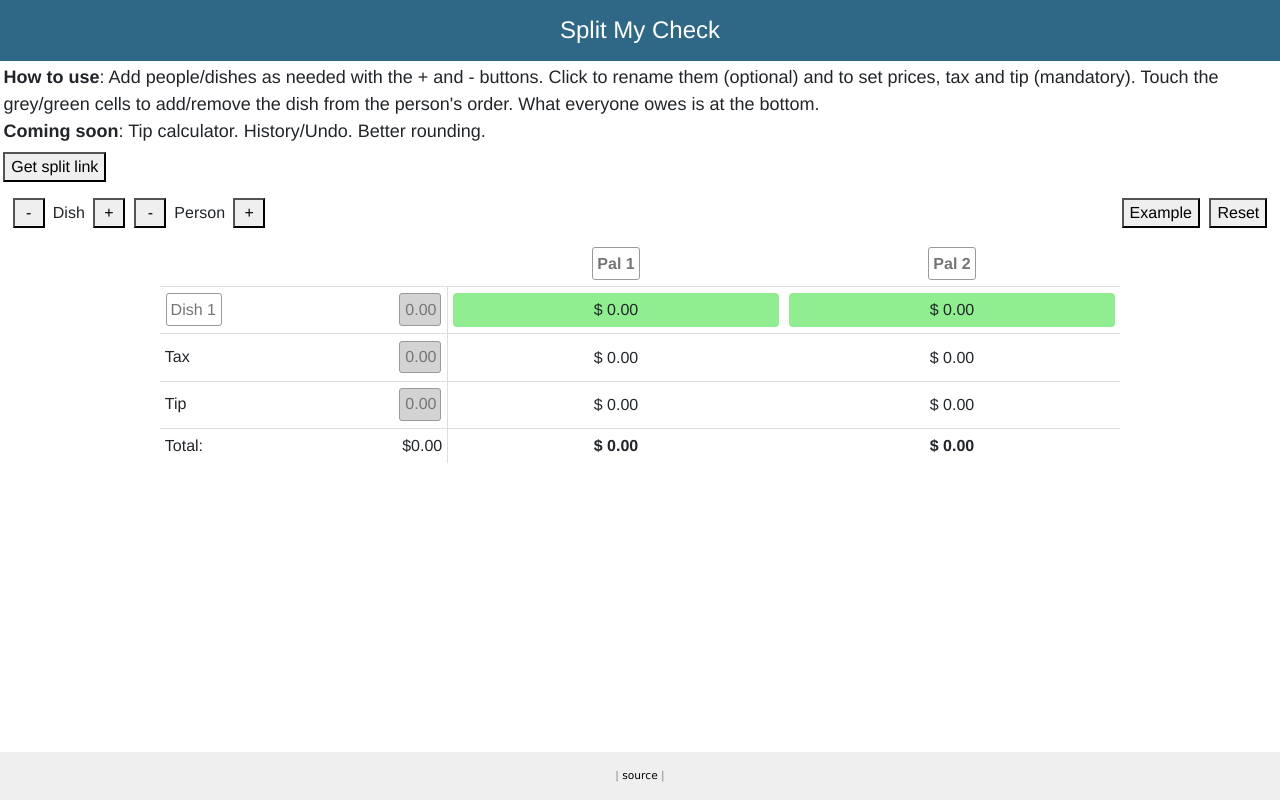
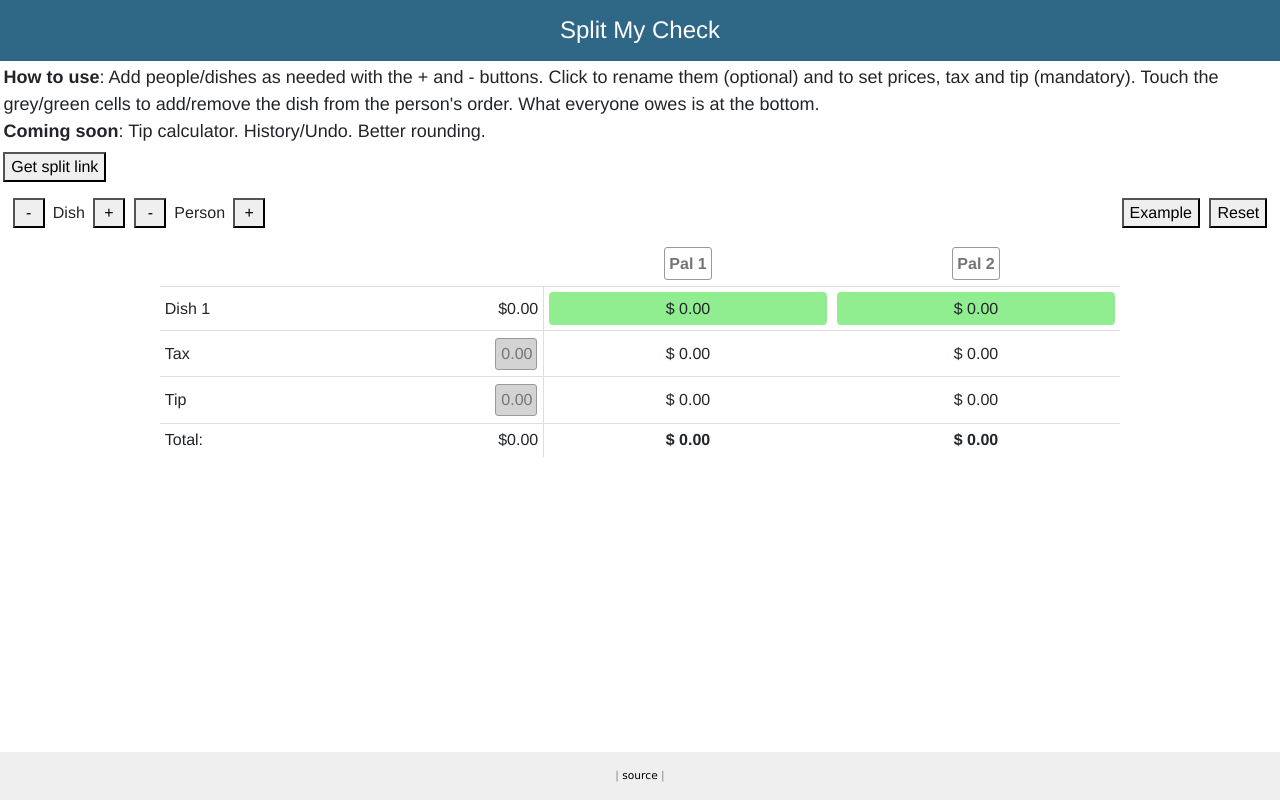
Before and after one commit to mritterhoff/splitmycheck, a React (Create React App) app in the folder client/: page / in a window 1280 px wide. Built offline with nearby package versions, Linux system fonts and the light colour scheme.

Commit message:
complete redo of RowHeader (into RH2) to make the UI better

```diff
--- a/client/src/components/RowHeader.js
+++ b/client/src/components/RowHeader.js
@@ -31,28 +31,28 @@ class RowHeader extends React.Component {
     }
   }
 
-  _onBlur() {
-    // return;  // uncomment this to help with style analysis in chrome
-    this._timeoutID = setTimeout(() => {
-      if (this.state.isManagingFocus) {
-        this.setState(prevState => ({
-          isManagingFocus: false
-        }));
-      }
-    }, 0);
-  }
+  // _onBlur() {
+  //   // return;  // uncomment this to help with style analysis in chrome
+  //   this._timeoutID = setTimeout(() => {
+  //     if (this.state.isManagingFocus) {
+  //       this.setState(prevState => ({
+  //         isManagingFocus: false
+  //       }));
+  //     }
+  //   }, 0);
+  // }
 
-  _onFocus() {
-    clearTimeout(this._timeoutID);
-    if (!this.state.isManagingFocus) {
-      this.setState(prevState => ({
-        isManagingFocus: true
-      }));
-    }
-  }
+  // _onFocus() {
+  //   clearTimeout(this._timeoutID);
+  //   if (!this.state.isManagingFocus) {
+  //     this.setState(prevState => ({
+  //       isManagingFocus: true
+  //     }));
+  //   }
+  // }
 
   render() {
-    // TOOD neaten this up
+    // TODO neaten this up
     // vertically align child span element when appropriate
     // https://css-tricks.com/centering-css-complete-guide/
     let className='RowHeader';
@@ -71,8 +71,9 @@ class RowHeader extends React.Component {
     return (
       <div className='RowHeaderContainer'
         tabIndex={tabIndex}
-        onBlur={this._onBlur.bind(this)}
-        onFocus={this._onFocus.bind(this)}>
+        // onBlur={this._onBlur.bind(this)}
+        // onFocus={this._onFocus.bind(this)}
+        >
         <div className={className}>
           {this.getInnerDisplay()}
         </div>
@@ -87,7 +88,13 @@ class RowHeader extends React.Component {
     if (this.state.isManagingFocus || !this.props.useMobileUI) {
       return React.Children.map(
         this.props.children,
-        (child, i) => React.cloneElement(child, { ref: (ref) => { this._refs[i] = ref; } }));
+        (child, i) => React.cloneElement(
+          child,
+          {
+            ref: (ref) => { this._refs[i] = ref; },
+            tabIndex: 0
+          }
+        ));
     }
 
     // if we're using mobile and we're not focused
--- /dev/null
+++ b/client/src/components/RowHeader2.js
@@ -0,0 +1,88 @@
+import React from 'react';
+// import PropTypes from 'prop-types'
+
+import { Swappable } from './Swappable'
+
+import '../css/RowHeader.css'
+
+class RowHeader2 extends React.Component {
+  // holds blur timeout id
+  _timeoutID;
+
+  // array of refs to all of the children components so we can trigger focus/selection
+  // on the first one when this component receives focus
+  _refs = [];
+
+  // keep track of the swappable children, and whether they're focused or not
+  _focused = [];
+
+  constructor(props) {
+    super(props);
+    this.state = {
+      // if one of this element's children is focused
+      isManagingFocus: false
+    };
+  }
+
+  onClickCB() {
+    // if we're not already focussed, and we click somewhere other than
+    // the two spans (ie the background container div), focus on the first input
+    if (!this.state.isManagingFocus) {
+      this.swapCB(0, true);
+    }
+  }
+
+  // status is a bool, should probably be an enum
+  swapCB(index, status) {
+    console.log(index,` is now ${status ? 'focused' : 'blurred'}`);
+
+    if (status === true) {
+      clearTimeout(this._timeoutID);
+      this._focused[index] = true;
+
+      this.setState(
+        prevState => ({ isManagingFocus: true }),
+        () => { this._refs[index].focusChild(); });
+    }
+    else {
+      this._focused[index] = false;
+
+      // wait a tick, then see if everything is unfocussed:
+      this._timeoutID = setTimeout(() => {
+        let hasAFocussedSubEl = this._focused.reduce((a,b)=>(a && b), true);
+        if (this.state.isManagingFocus && !hasAFocussedSubEl) {
+          this.setState(prevState => ({
+            isManagingFocus: false
+          }));
+        }
+      }, 0);
+    }
+  }
+
+  render() {
+    // wrap in an additional div to increase touchable/clickable surface
+    let className = 'RowHeaderContainer ' + (this.state.isManagingFocus ? 'focused' : 'notFocused');
+    return (
+                              //// TODO explore making this something other than onClick
+      <div className={className} onClick={this.onClickCB.bind(this)}>
+        {this.props.children.map((childPair, i) =>
+          <Swappable
+            ref={ref => { this._refs[i] = ref; }}
+            swapCB={this.swapCB.bind(this)}
+            interactive={this.state.isManagingFocus}
+            index={i}
+            key={i}>
+              {childPair}
+          </Swappable>)}
+      </div>
+    );
+  }
+}
+
+// RowHeader2.propTypes = {
+//   children:          PropTypes.array.isRequired,
+//   useMobileUI:       PropTypes.bool.isRequired,
+//   staticReplacement: PropTypes.func.isRequired
+// }
+
+export { RowHeader2 };
--- a/client/src/components/Splitter.js
+++ b/client/src/components/Splitter.js
@@ -5,6 +5,7 @@ import { StringInput, PriceInput } from './Inputs'
 import { ButtonBar } from './ButtonBar'
 import { Linker } from './Linker'
 import { RowHeader } from './RowHeader'
+import { RowHeader2 } from './RowHeader2'
 import { TH, TD, TR, THEAD, TBODY, TABLE } from './TableDivs'
 
 import { Dish } from '../Dish'
@@ -132,7 +133,7 @@ class Splitter extends React.Component {
   // Return the sum of dish prices.
   orderTotal() {
     return this.state.dishes
-      .map((dish) => (dish.price.num))
+      .map(dish => (dish.price.num))
       .reduce(Utils.sumFunc, 0);
   }
 
@@ -148,7 +149,7 @@ class Splitter extends React.Component {
   // Add a new person to the people array, and a new column of Trues
   // to the orders array (they order everything by default)
   addPerson() {
-    this.setState((prevState) => {
+    this.setState(prevState => {
       let newOrders = Utils.clone2D(prevState.orders);
 
       for (let row = 0; row < newOrders.length; row++) {
@@ -165,7 +166,7 @@ class Splitter extends React.Component {
   removeLastPerson() {
     // There must always be two or more people
     if (this.state.people.length > 2) {
-      this.setState((prevState) => {
+      this.setState(prevState => {
         return {
           people: prevState.people.slice(0, prevState.people.length - 1),
           orders: prevState.orders.map(row => (row.slice(0, row.length - 1)))
@@ -175,7 +176,7 @@ class Splitter extends React.Component {
   }
 
   addDish() {
-    this.setState((prevState) => {
+    this.setState(prevState => {
       return {
         dishes: [...prevState.dishes, new Dish()],
         orders: Utils.clone2D(prevState.orders)
@@ -187,7 +188,7 @@ class Splitter extends React.Component {
   removeLastDish() {
     // There must always be at least 1 dish
     if (this.state.dishes.length > 1) {
-      this.setState((prevState) => ({
+      this.setState(prevState => ({
         dishes: prevState.dishes.slice(0, prevState.dishes.length - 1),
         orders: prevState.orders.slice(0, prevState.orders.length - 1)
       }));
@@ -213,8 +214,8 @@ class Splitter extends React.Component {
           removePersonFunc={this.removeLastPerson.bind(this)}
           addDishFunc={this.addDish.bind(this)}
           removeDishFunc={this.removeLastDish.bind(this)}
-          showExampleFunc={() => {this.setState((prevState) => StateLoader.getExample())}}
-          resetFunc={() => {this.setState((prevState) => StateLoader.getDefault())}}
+          showExampleFunc={() => {this.setState(prevState => StateLoader.getExample())}}
+          resetFunc={() => {this.setState(prevState => StateLoader.getDefault())}}
         />
         <TABLE>
           {this.getHeaderRow()}
@@ -230,7 +231,7 @@ class Splitter extends React.Component {
   }
 
   getHeaderRow(people) {
-    let widths = getHeaderWidths(30, this.state.people.length);
+    let widths = getHeaderWidths(40, this.state.people.length);
     return (
       <THEAD>
         {this.getHeaderRowChildren().map((el, i) => {
@@ -243,7 +244,7 @@ class Splitter extends React.Component {
   getHeaderRowChildren() {
     let setNameCBGetter = pInd => (
       newName => {
-        this.setState((prevState) => {
+        this.setState(prevState => {
           prevState.people[pInd] = newName;
           return {
             people: prevState.people
@@ -288,7 +289,7 @@ class Splitter extends React.Component {
   // Get tax or tip row.
   getSpecialRow(displayName, stateKey) {
     let updaterFunc = (stringRep, isFinal) => {
-      this.setState((prevState) => {
+      this.setState(prevState => {
         return {[stateKey]: prevState[stateKey].as(stringRep, isFinal)};
       });
     };
@@ -320,19 +321,10 @@ class Splitter extends React.Component {
       </RowHeader>
     ];
 
+    rowEls = rowEls.concat(this.getSpecialPriceArray(getterFunc)
+      .map(price => (<span>{Utils.priceAsString(price)}</span>)));
 
-
-    rowEls = rowEls.concat(this.getSpecialPriceArray(getterFunc).map(price => (
-      <span>
-        {Utils.priceAsString(price)}
-      </span>
-    )));
-
-    return (
-      <TR>
-        {rowEls.map((el, el_i) => <TD key={el_i}>{el}</TD>)}
-      </TR>
-    );
+    return <TR>{rowEls.map((el, el_i) => <TD key={el_i}>{el}</TD>)}</TR>;
   }
 
   getSpecialPriceArray(getterFunc) {
@@ -357,9 +349,9 @@ class Splitter extends React.Component {
       setUnset => {
         // don't unset the last enabled cell in an order (someone has to pay!)
         if (!setUnset && this.state.orders[dInd].reduce(Utils.sumFunc, 0) === 1) {
-          this.setState((prevState) => ({error: pInd + '_' + dInd}));
+          this.setState(prevState => ({error: pInd + '_' + dInd}));
           setTimeout(() => {
-            this.setState((prevState) => ({error: undefined}));
+            this.setState(prevState => ({error: undefined}));
           }, 200);
         }
         else {
@@ -370,7 +362,7 @@ class Splitter extends React.Component {
 
     let setDishPriceCBGetter = dInd => (
       (stringRep, isFinal) => {
-        this.setState((prevState) => {
+        this.setState(prevState => {
           let newDishes = prevState.dishes.slice();  // shallow copy
 
           newDishes[dInd] = new Dish(
@@ -386,7 +378,7 @@ class Splitter extends React.Component {
 
     let setDishNameCBGetter = dInd => (
       newDishName => {
-        this.setState((prevState) => {
+        this.setState(prevState => {
           let newDishes = prevState.dishes.slice();  // shallow copy
           newDishes[dInd] = new Dish(newDishName, newDishes[dInd].price);
           return {
@@ -396,33 +388,30 @@ class Splitter extends React.Component {
       }
     );
 
-    function staticReplacement(dish, dInd) {
-      return () => {
+    return this.state.dishes.map((dish, dInd) => {
       let dishName = dish.name || `Dish ${dInd + 1}`;
       let price = Utils.priceAsString(dish.price.num, false);
-        return (
-          <div style={{display: 'block'}}>
-            <span className='DishName'>{dishName}</span>
-            <span style={{float: 'right'}}>{price}</span>
-          </div>
-        );
-      }
-    }
 
-    return this.state.dishes.map((dish, dInd) => {
+      // todo move the keys to somewhere else apparently need to be here AND in RowHeader2
       let rowEls = [
-        <RowHeader
-          useMobileUI={this.props.useMobileUI}
-          staticReplacement={staticReplacement(dish, dInd)}>
+        <RowHeader2
+          useMobileUI={this.props.useMobileUI}>
+           {[[
             <StringInput
               placeholder={`Dish ${dInd + 1}`}
               value = {dish.name}
-            onChangeCB = {setDishNameCBGetter(dInd)}/>
+              onChangeCB = {setDishNameCBGetter(dInd)}
+              key='1'/>,
+            <span tabIndex='0' className='DishName' key='2'>{dishName}</span>
+          ],
+          [
             <PriceInput
-            style={{float: 'right'}}
               priceObj = {dish.price}
-            onChangeCB = {setDishPriceCBGetter(dInd)}/>
-        </RowHeader>
+              onChangeCB = {setDishPriceCBGetter(dInd)}
+              key='3'/>,
+            <span tabIndex='0' key='4'>{price}</span>
+          ]]}
+        </RowHeader2>
       ];
 
       rowEls = rowEls.concat(this.state.people.map((el, pInd) => (
--- /dev/null
+++ b/client/src/components/Swappable.js
@@ -0,0 +1,61 @@
+import React from 'react';
+// import PropTypes from 'prop-types'
+
+
+// Create the first element of a row. Handle bluring/focusing on subelements,
+// render 'staticReplacement' when unfocussed on mobile.
+// Focus massively improved by https://medium.com/@jessebeach/dealing-with-focus-and-blur-in-a-composite-widget-in-react-90d3c3b49a9b
+class Swappable extends React.Component {
+  _ref;
+
+  constructor(props) {
+    super(props);
+    this.state = {
+      // if one of this element's children is focused
+      isManagingFocus: false
+    };
+  }
+
+  onFocusCB(e) {
+    // console.log('was focused:', e.target);
+    this.props.swapCB(this.props.index, true);
+  }
+
+  onBlurCB(e) {
+    // console.log('was blurred:', e.target);
+    this.props.swapCB(this.props.index, false);
+  }
+
+  focusChild() {
+    console.log(`calling focus on ${this.props.index}`)
+    this._ref.selectInput();
+  }
+
+  render() {
+    let innerComp = this.props.children[this.props.interactive ? 0 : 1];
+    let style = this.props.index > 0 ? {float: 'right'} : {};
+    let className = 'Swappable ' + (this.props.interactive ? 'interactive' : 'noninteractive');
+    return (
+      <div className={className}
+        style={style}
+        onBlur={this.onBlurCB.bind(this)}
+        onFocus={this.onFocusCB.bind(this)}
+      >
+        {React.cloneElement(
+          innerComp,
+          {
+            ref: (ref) => { this._ref = ref; }
+          }
+        )}
+      </div>
+    );
+  }
+}
+
+// RowHeader_2.propTypes = {
+//   children:          PropTypes.array.isRequired,
+//   useMobileUI:       PropTypes.bool.isRequired,
+//   staticReplacement: PropTypes.func.isRequired
+// }
+
+export { Swappable };
--- a/client/src/css/RowHeader.css
+++ b/client/src/css/RowHeader.css
@@ -1,6 +1,25 @@
-.RowHeader {
+.Swappable {
+  display: inline-block;
+}
+
+.RowHeaderContainer {
+  /*background-color: lightblue;*/
+}
+
+.Swappable.noninteractive {
+  padding: .3em 0;
+}
+
+/*.RowHeaderContainer.notFocused {
+  display: flex;
+  flex-direction: column;
+  justify-content: center;
+}
+
+
+.RowHeaderContainer {
   min-height: 2.3em;
-}
+}*/
 
 .maxWidth {
   width: max-content;
@@ -23,7 +42,7 @@
   white-space: nowrap;
   overflow: hidden;
   text-overflow: ellipsis;
-  float: left;
+/*  float: left;*/
 
   /*TODO experiment with this value*/
   max-width: 6em;
```
Lines whose indentation alone changed are shown as unchanged.
